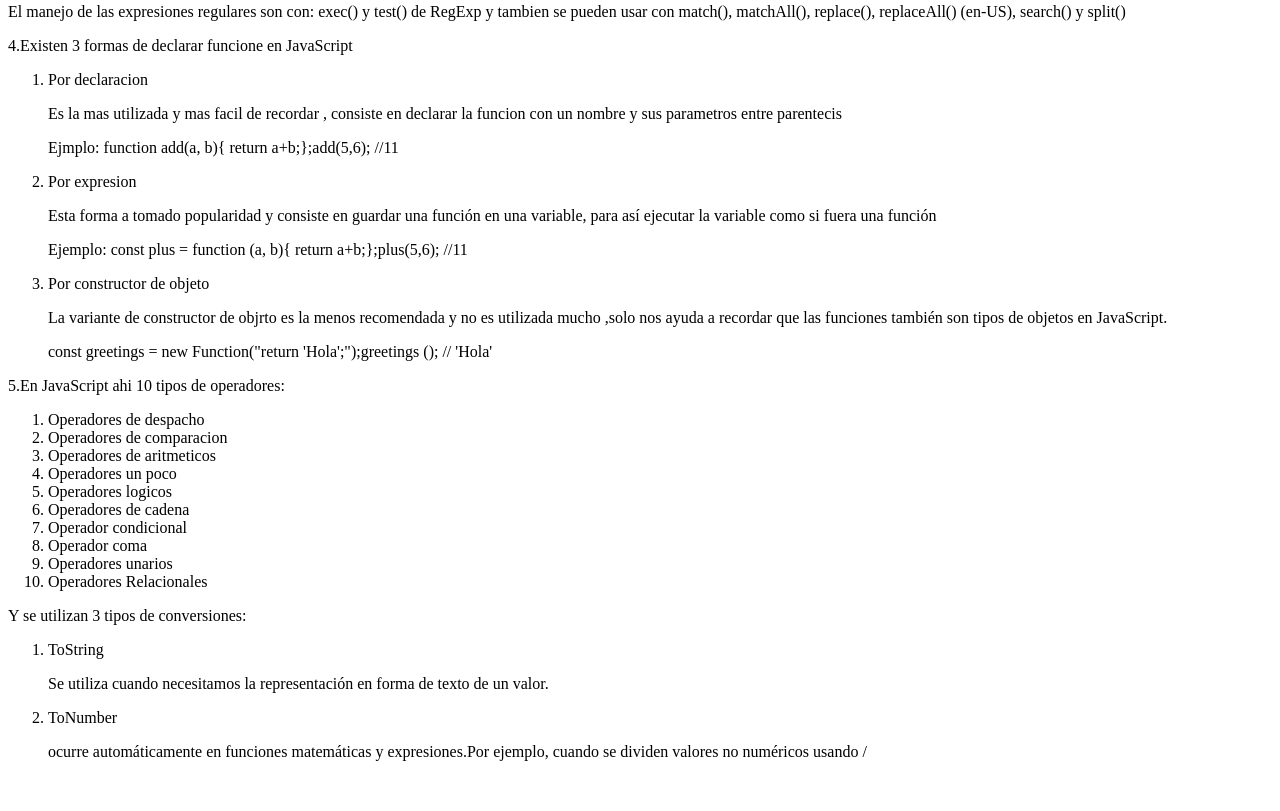
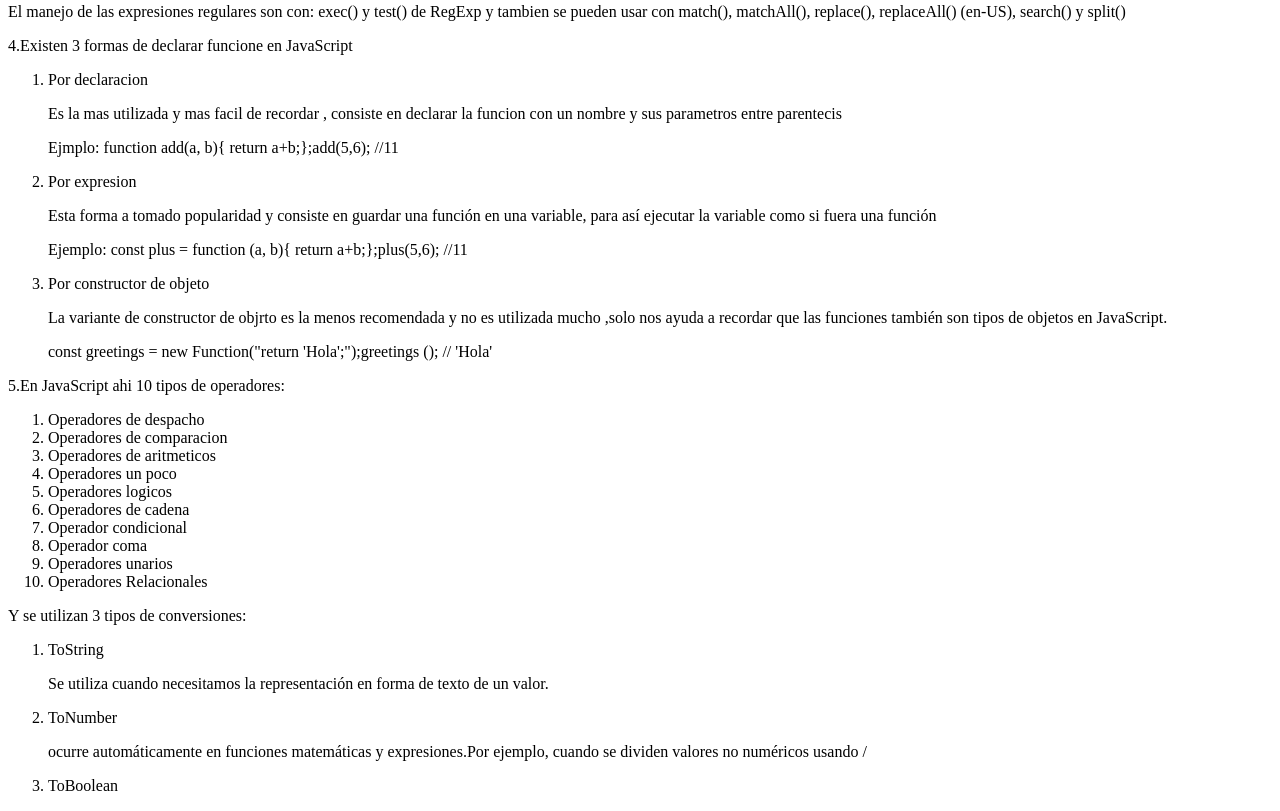
Before and after one commit to angulo-joaquin/Trabajo-de-HTML-CSS-y-JS, a plain HTML site: page HTML/index.html in a window 1280 px wide. Shown: the part 1058-1869 px from the top of the page. Before the commit the page ends 1835 px from the top, so only its background shows below. Drawn offline with Linux system fonts and the light colour scheme.

Commit message:
agrega un li para la tercera conversion

```diff
--- a/HTML/index.html
+++ b/HTML/index.html
@@ -102,6 +102,8 @@
 
          <li>ToNumber</li>
             <p>ocurre automáticamente en funciones matemáticas y expresiones.Por ejemplo, cuando se dividen valores no numéricos usando / </p>
+
+         <li>ToBoolean</li>
       </ol>
 
 </body>
```
